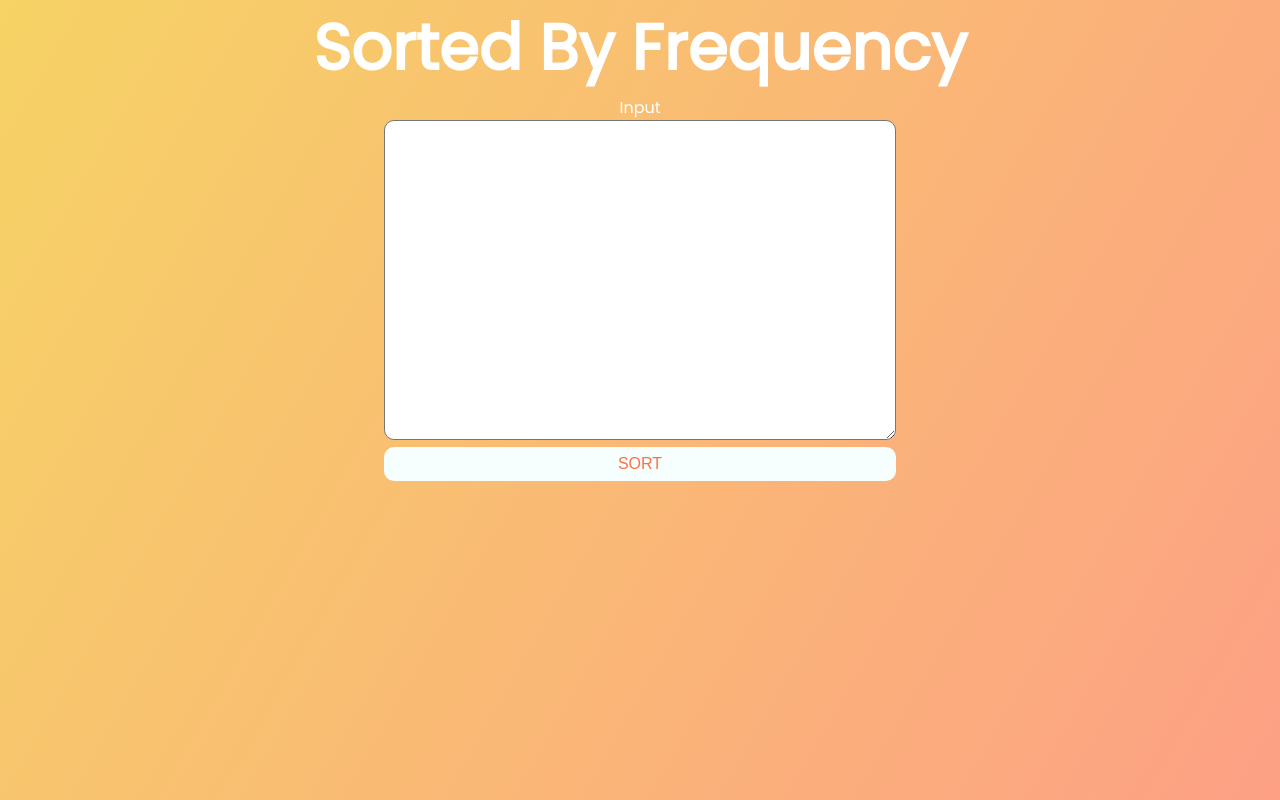
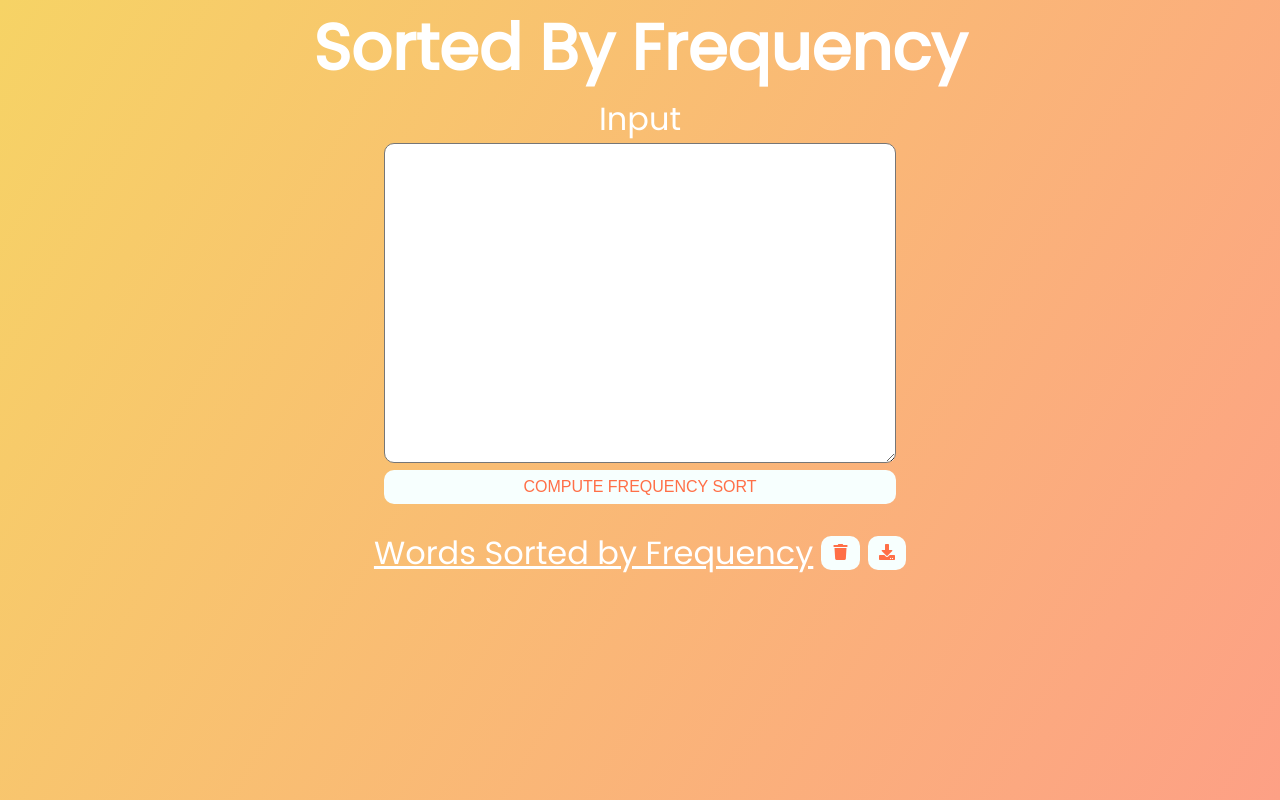
Before and after one commit to andrew-d-gordon/sorting_by_frequency, a React (Create React App) app in the folder client/sorting_by_frequency/: page / in a window 1280 px wide. Built offline with nearby package versions, Linux system fonts and the light colour scheme.

Commit message:
Added download and clear list buttons

```diff
--- a/client/sorting_by_frequency/package.json
+++ b/client/sorting_by_frequency/package.json
@@ -8,6 +8,7 @@
     "@testing-library/user-event": "^13.5.0",
     "d3": "^7.3.0",
     "express": "^4.17.3",
+    "file-saver": "^2.0.5",
     "react": "^17.0.2",
     "react-dom": "^17.0.2",
     "react-scripts": "5.0.0",
--- a/client/sorting_by_frequency/src/App.css
+++ b/client/sorting_by_frequency/src/App.css
@@ -23,7 +23,7 @@ form {
   text-align: center;
 }
 form p {
-  font-size: 1rem;
+  font-size: 2rem;
   display: flex;
   text-align: center;
   justify-content: center;
@@ -72,102 +72,64 @@ form button:hover {
   justify-content: center;
 } */
 .word-list-container {
+  display: absolute;
+  justify-content: center;
+  align-items: center;
+  text-align: center;
+}
+
+.word-list-container-header {
   display: flex;
   justify-content: center;
   align-items: center;
+  text-align: center;
+}
+
+.word-list-container-header p {
+  text-decoration: underline;
+  font-size: 2rem;
+}
+
+.word-list-button {
+  font-family: "Poppins", sans-serif;
+  display: flex;
+  align-items: center;
+  text-decoration: none;
+  justify-content: center;
+}
+.word-list-container button {
+  border-radius: 10px;
+  width: 3vw;
+  max-width: max(3vw, 1rem);
+  padding: 0.5rem;
+  margin-left: 0.5rem;
+  font-size: 1rem;
+  text-decoration: none;
+  border: none;
+  background: white;
+}
+.word-list-container button {
+  color: #ff6f47;
+  background: #f7fffe;
+  cursor: pointer;
+  transition: all 0.3s ease;
+}
+.word-list-container button:hover {
+  background: #ff6f47;
+  color: white;
 }
 
 .word-list {
   min-width: 30%;
   list-style: none;
+  display: absolute;
+  justify-content: center;
+  align-items: center;
+  text-align: center;
 }
 
-.todo {
-  margin: 0.5rem;
-  background: white;
+.word-list li {
+  min-width: 30%;
+  list-style: none;
   font-size: 1.5rem;
-  color: black;
-  display: flex;
-  justify-content: space-between;
-  align-items: center;
-  transition: all 1s ease;
 }
-.filter-todo {
-  padding: 1rem;
-}
-.todo li {
-  flex: 1;
-}
-
-.trash-btn,
-.complete-btn {
-  background: #ff6f47;
-  color: white;
-  border: none;
-  padding: 1rem;
-  cursor: pointer;
-  font-size: 1rem;
-}
-.complete-btn {
-  background: rgb(11, 212, 162);
-}
-.todo-item {
-  padding: 0rem 0.5rem;
-}
-
-.fa-trash,
-.fa-check {
-  pointer-events: none;
-}
-
-.fall {
-  transform: translateY(10rem) rotateZ(20deg);
-  opacity: 0;
-}
-
-.completed {
-  text-decoration: line-through;
-  opacity: 0.5;
-}
-
-/*CUSTOM SELECTOR */
-select {
-  -webkit-appearance: none;
-  -moz-appearance: none;
-  -ms-appearance: none;
-  appearance: none;
-  outline: 0;
-  box-shadow: none;
-  border: 0 !important;
-  background-image: none;
-}
-
-/* Custom Select */
-.select {
-  margin: 1rem;
-  position: relative;
-  overflow: hidden;
-}
-select {
-  color: #ff6f47;
-  font-family: "Poppins", sans-serif;
-  cursor: pointer;
-  width: 12rem;
-}
-/* Arrow */
-.select::after {
-  content: "\25BC";
-  position: absolute;
-  top: 0;
-  right: 0;
-  padding: 1rem;
-  background: #ff6f47;
-  cursor: pointer;
-  pointer-events: none;
-}
-/* Transition */
-/*
-.select:hover::after {
-  transform: scale(1.5);
-}
-*/
--- a/client/sorting_by_frequency/src/App.js
+++ b/client/sorting_by_frequency/src/App.js
@@ -16,11 +16,8 @@ function App() {
         <h1>Sorted By Frequency</h1>
       </header>
       {/* <input type="text" value={this.state.value} onChange={this.handleChange}/> */}
-      {/* Input Form */}
+      {/* Input Form and Word List*/}
       <Form title="Input"/>
-      <br></br>
-      {/* List of sorted words by frequency */}
-      <FrequencyList wordFrequency={wordList}/>
     </div>
   );
 }
--- a/client/sorting_by_frequency/src/components/Form.js
+++ b/client/sorting_by_frequency/src/components/Form.js
@@ -1,5 +1,9 @@
 // General Imports
 import React from "react";
+import { saveAs } from "file-saver";
+
+// Component Imports
+import FrequencyList from "./FrequencyList";
 
 // Global values
 var textInputId = 'input-words';
@@ -9,6 +13,7 @@ var wordsListDict = {};
 
 // Reset words list
 function clearWordsList() {
+    console.log('clearing words')
     wordsList = [];
     wordsListDict = {};
     document.getElementById(wordListId).innerHTML = null;
@@ -153,15 +158,19 @@ function generateFreqListElement(word, frequency) {
 
 // Sort words in input
 function processWords(e) {
-    e.preventDefault(); // Avoids submit refresh functionality
+     // Prevent submit functionality (as to not clear words present in input)
+    e.preventDefault();
 
     // Store available words/text input, trim input and split by spaces
     let newWords = document.getElementById(textInputId).value.trim();
-    let newWordsListSplit = newWords.split(' ');
+
+    // Replace newlines with spaces, then split into words by spaces
+    let newWordsListSplit = newWords.replace(/\n/g, ' ').split(' ');
     const newWordsList = newWordsListSplit.filter(element => { // Remove '' chars
         return element !== '';
     });
 
+    // If no new words available, return away
     if (newWordsList.length === 0) {
         return;
     }
@@ -194,6 +203,27 @@ function enterPressed(e) {
     }
 }
 
+// Sequences download of current words in wordsList
+function downloadWordsList (e, filename='sortedByFrequencyOutput.txt') {
+    // If no words in wordsList, alert and do not download
+    if (wordsList.length == 0) {
+        alert('No words have been sorted by frequency, nothing to download...');
+        return;
+    }
+
+    // Prevent submit functionality (as to not clear words present in input)
+    e.preventDefault();
+
+    // Format wordsList entries and create a Blob for it
+    let wordsListText = wordsList.reverse().join("\n");
+    let blob = new Blob([wordsListText], {
+        type: "text/plain;charset=utf-8"
+    });
+
+    // Save file with blob data that has filename
+    saveAs(blob, filename);
+}
+
 const Form = ({title = ''}) => {
     return (
         <form>
@@ -201,11 +231,12 @@ const Form = ({title = ''}) => {
             {/* <input type="text" className="todo-input"/> */}
             <textarea type='button' id={textInputId} cols="30" rows="10" onKeyPress={(e) => {enterPressed(e)}}></textarea>
             <div className="form-button">
-                <button onClick={(e) => {processWords(e)}}>
-                    SORT
-                    {/* <i className="fas fa-plus-square"></i> */}
-                </button>
+                <button onClick={(e) => {processWords(e)}}>COMPUTE FREQUENCY SORT</button>
             </div>
+
+            <br></br>
+            {/* List of sorted words by frequency */}
+            <FrequencyList clearFunction={clearWordsList} downloadFunction={downloadWordsList}/>
         </form>
     );
 }
--- a/client/sorting_by_frequency/src/components/FrequencyList.js
+++ b/client/sorting_by_frequency/src/components/FrequencyList.js
@@ -4,10 +4,24 @@ import React from "react";
 // Global Values
 var wordListId = 'words-list'
 
-// wordFrequency in the form [{int: frequency, str: word}, ...]
-const FrequencyList = ({wordFrequency = []}) => {
+// clearFunction serves as function to delete all current word list attributes
+const FrequencyList = ({clearFunction, downloadFunction}) => {
     return (
         <div className="word-list-container">
+            <div className="word-list-container-header">
+                <p>Words Sorted by Frequency</p>
+                <div className="word-list-button">
+                    <button onClick={(e) => {clearFunction(e)}}>
+                        <i className="fa fa-trash"></i>
+                    </button>
+                </div>
+                <div className="word-list-button">
+                    <button onClick={(e) => {downloadFunction(e)}}>
+                        <i className="fa fa-download"></i>
+                    </button>
+                </div>
+            </div>
+
             <ul id={wordListId} className="word-list"></ul>
         </div>
     );
```
Also changed, not shown: 1 other file (tests, documents, lock files or other folders).
